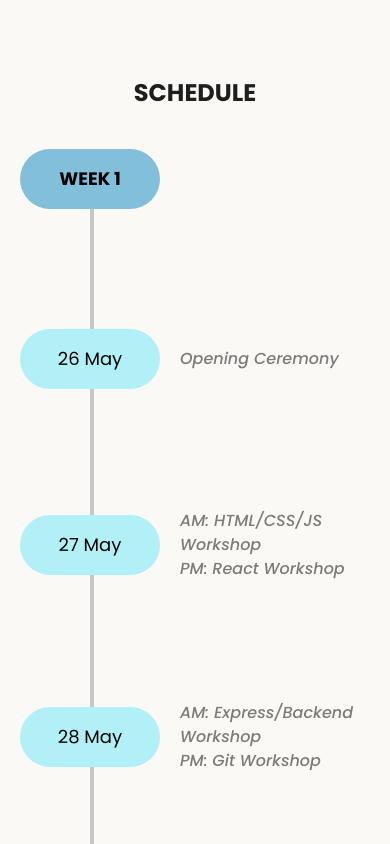
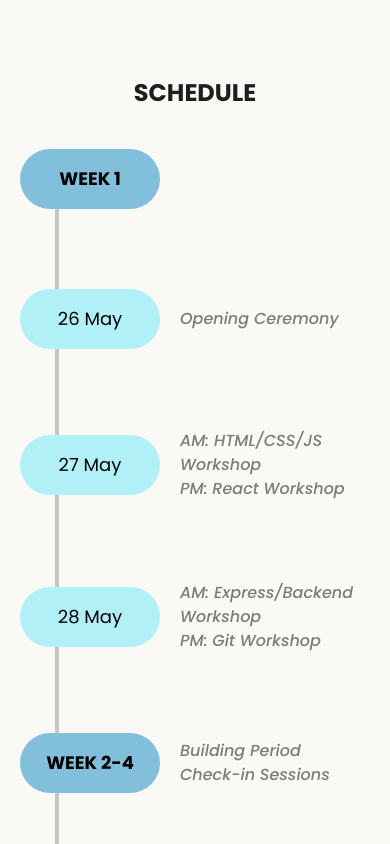
Before and after one commit to DevHub-iLab/summerbuild-2025, a React (Vite) app: page / in a window 390 px wide. Shown: the part 2220-3064 px from the top of the page. Built offline with nearby package versions, Linux system fonts and the light colour scheme; the HTML template or start-up script is replaced by a standard one.

Commit message:
resizing schedule components

```diff
--- a/src/components/Body/Schedule/Schedule.jsx
+++ b/src/components/Body/Schedule/Schedule.jsx
@@ -4,7 +4,7 @@ function Schedule(){
         <div id='schedule' className='flex flex-col mt-20 items-center'>
             <h1 className='text-[#1E1E1E] uppercase justify-center text-center font-bold md:text-4xl sm:text-3xl text-2xl'>
                 Schedule</h1>
-            <div className='absolute z-[-1] bg-[#C6C6C6] left-1/2 transform md:-translate-x-[155px] -translate-x-[105px] w-1 h-[1400px] mt-22'></div>
+            <div className='absolute z-[-1] bg-[#C6C6C6] left-1/2 transform md:-translate-x-[155px] -translate-x-[140px] w-1 md:h-[1300px] h-[1000px] mt-22'></div>
             <div className='flex flex-col items-center mt-5 w-auto'>
                 <ScheduleCard color='#81BFDA' fontWeight='bold' header='WEEK 1'/>
                 <ScheduleCard color='#B1F0F7' fontWeight='400' header='26 May' content='Opening Ceremony'/>
--- a/src/components/Body/Schedule/ScheduleCard.jsx
+++ b/src/components/Body/Schedule/ScheduleCard.jsx
@@ -1,6 +1,6 @@
 function ScheduleCard(props){
     return(
-        <div className='group flex w-full h-auto items-center p-5 mb-20'>
+        <div className='group flex w-full h-auto items-center p-5 md:mb-20 mb-10'>
             <div className='rounded-4xl md:w-[200px] w-[140px] h-15 flex-shrink-0 flex text-center justify-center items-center transition-all duration-300 ease-in-out transform group-hover:scale-105 group-hover:shadow-lg group-hover:shadow-gray-400' style={{ backgroundColor: props.color || 'transparent'}}>
                 <h1 className='flex items-center sm:text-xl text-lg' style={{fontWeight: props.fontWeight}}>{props.header || 'PlaceHolder'}</h1>
             </div>
```
